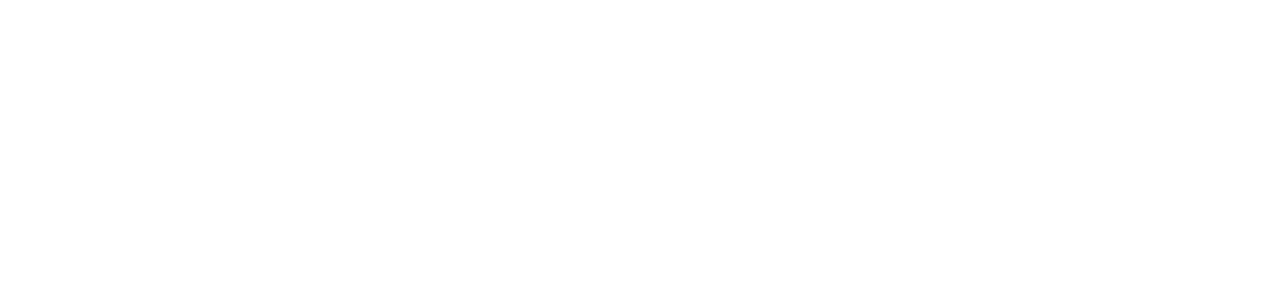
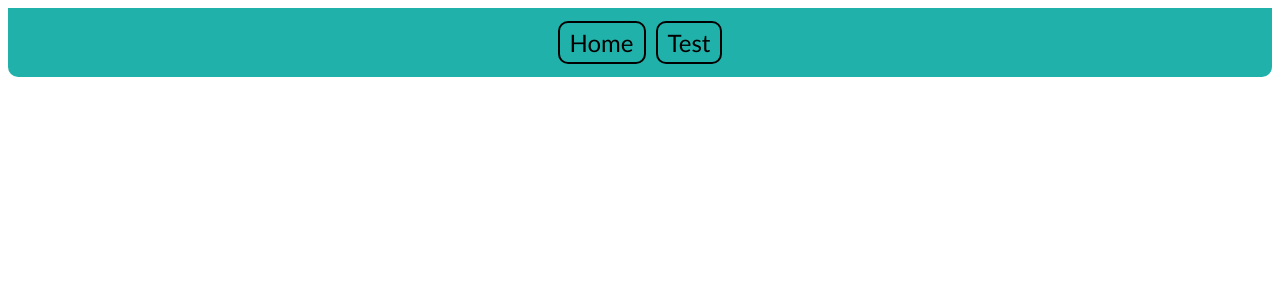
Before and after one commit to nmartou/Game-Vue, a Nuxt app in the folder game-vue/: page / in a window 1280 px wide. Shown: the top 300 px of the page. Built offline with nearby package versions, Linux system fonts and the light colour scheme.

Commit message:
Add: Header

```diff
--- a/game-vue/app.vue
+++ b/game-vue/app.vue
@@ -1,6 +1,8 @@
 <template>
   <div>
+
     <NuxtLayout>
+      <Header/>
       <NuxtPage/>
     </NuxtLayout>
   </div>
--- /dev/null
+++ b/game-vue/components/Header.vue
@@ -0,0 +1,36 @@
+<template>
+    <div class="header">
+        <a href="/">Home</a>
+        <a href="/test">Test</a>
+    </div>
+</template>
+
+<style scoped>
+    a {
+        text-decoration: none;
+        color: black;
+        font-size: 1.5em;
+        font-family: Calibri;
+        border: solid black 2px;
+        padding: 5px 10px 5px 10px;
+        margin: 5px;
+        border-radius: 10px;
+    }
+
+    a:hover {
+        background-color: black;
+        color: white;
+        transition: 0.3s;
+    }
+
+    div.header {
+        background-color: lightseagreen;
+        text-align: center;
+        margin-bottom: 10px;
+        border-bottom-left-radius: 10px;
+        border-bottom-right-radius: 10px;
+        width: auto;
+        /* height: 50px; */
+        padding: 20px;
+    }
+</style>
--- a/game-vue/nuxt.config.ts
+++ b/game-vue/nuxt.config.ts
@@ -26,7 +26,7 @@
   components: [
     {
       path: '~/components',
-      pathPrefix: false,
+      pathPrefix: true,
     },
   ],
   compatibilityDate: '2024-11-23',
```
Also changed, not shown: game-vue/pages/index.vue (+5 -5 lines), game-vue/components/Header.ts (deleted), game-vue/public/ico.jpg (added), 1 other file (tests, documents, lock files or other folders).
